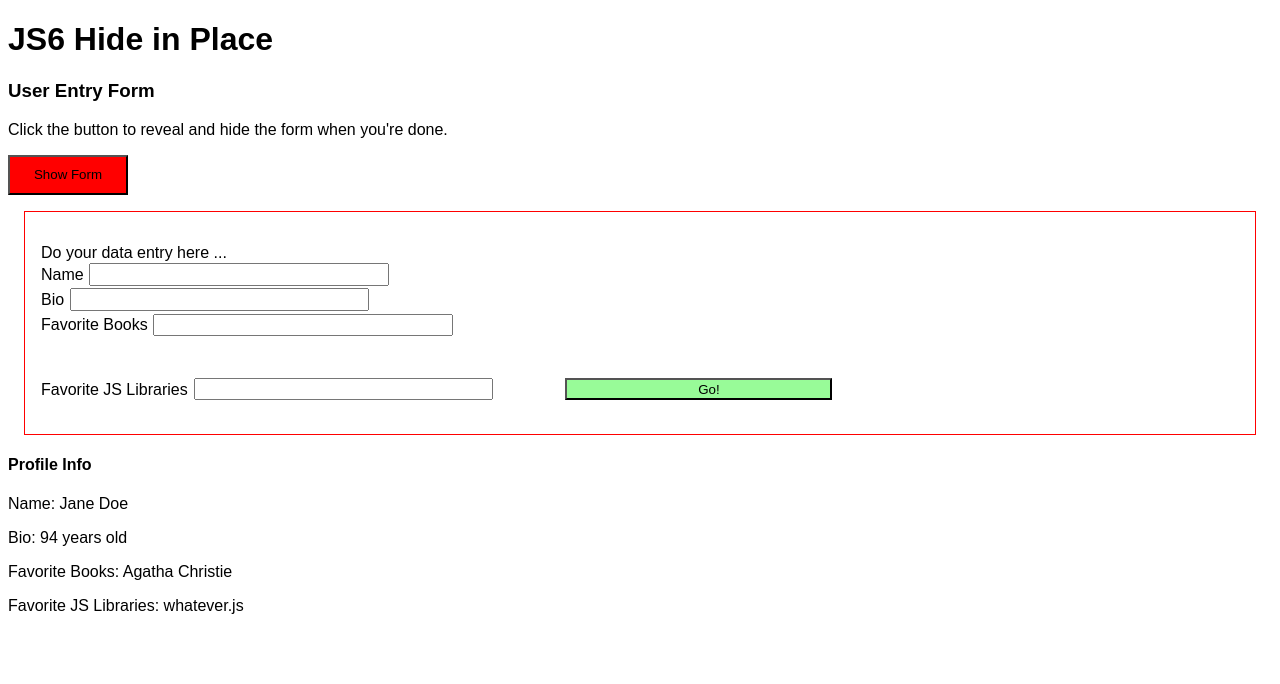
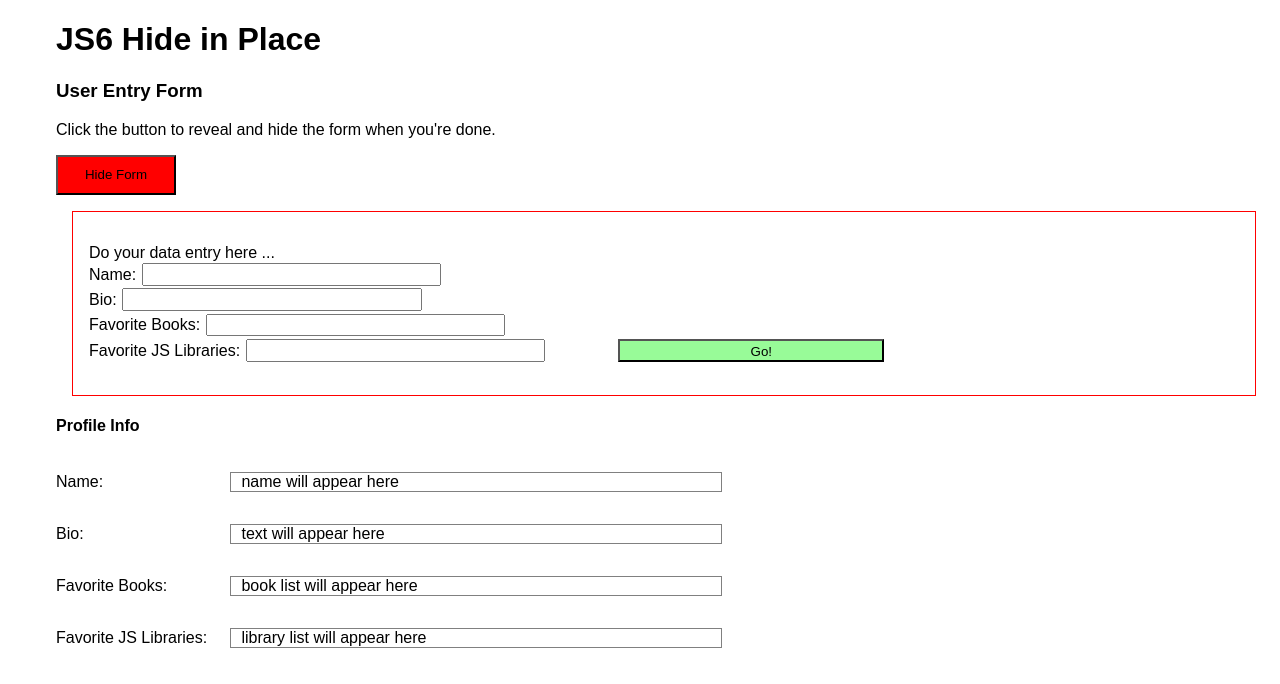
Before and after one commit to mmilito/js6_hide_a_form, a plain HTML site: page index.html in a window 1280 px wide. Both pictures are taken after a click on the button "Show Form". Drawn offline with nearby package versions, Linux system fonts and the light colour scheme.

Commit message:
EOD 1/30/15

```diff
--- a/index.html
+++ b/index.html
@@ -17,20 +17,31 @@
 
 			<form class="user_form form_toggle">
 				<label>Do your data entry here ...</label><br>
-				Name   <input class="name" type="text" name="name"><br>
-				Bio   <input class="bio" type="text" name="bio"><br>
-				Favorite Books   <input class="books" type="text" name="books"><br>
-				Favorite JS Libraries   <input class="js_lib" type="text" name="js_lib">
+				Name: <input class="name" type="text" name="name"><br>
+				Bio: <input class="bio" type="text" name="bio"><br>
+				Favorite Books: <input class="books" type="textarea" name="books"><br>
+				Favorite JS Libraries: <input class="js_lib" type="textarea" name="js_lib">
 				<input class="submit_button" type="submit" value="Go!">
 			</form>
 
 			<h4>Profile Info</h4>
 				<div class="profile">
-					<p>Name: <span class="name">Jane Doe</span></p>
-					<p>Bio: <span class="bio">94 years old</span></p>
-					<p>Favorite Books: <span class="books">Agatha Christie</span></p>
-					<p>Favorite JS Libraries: <span class="js_lib">whatever.js</span></p>
-
+					<div class="form_pair">
+						<label class="title">Name: </label>
+						<p class="name">name will appear here</p>
+					</div>
+					<div class="form_pair">
+						<label class="title">Bio: </label>
+						<p class="bio">text will appear here</p>
+					</div>
+					<div class="form_pair">
+						<label class="title">Favorite Books: </label>
+						<p class="books">book list will appear here</p>
+					</div>
+					<div class="form_pair">
+						<label class="title">Favorite JS Libraries: </label>
+						<p class="js_lib">library list will appear here</p>
+					</div>
 		</div>
 	<script src="http://cdnjs.cloudflare.com/ajax/libs/jquery/2.0.3/jquery.min.js"></script>
 	<script src="main.js"></script>
--- a/main.css
+++ b/main.css
@@ -3,6 +3,7 @@
 body {
 	font-family: arial;
 	font-size: 12pt;
+	padding-left: 3em;
 }
 form {
 	border: .1em solid red;
@@ -12,6 +13,7 @@ form {
 	padding-left: 1em;
 }
 form input {
+	display: inline-block;
 	width: 20em;
 	margin: .1em;
 	padding-top:.2em;
@@ -19,7 +21,6 @@ form input {
 }
 form .submit_button {
 	margin-left:5em;
-	margin-top: 3em;
 	background-color: palegreen;
 }
 .button_show {
@@ -31,13 +32,23 @@ form .submit_button {
 
 .button_hide {
 	background-color: red;
-/*	text-align: center;
-	width: 9em;
-	height: 3em;*/
 }
 .form_toggle {
 	display: none;
 }
-.profile {
-	position:relative;
+.form_pair p {
+	display: inline-block;
+	border: 1px solid gray;
+	/*position:absolute;*/
+	padding-left: 10px;
+	margin-left: 10px;
+	width: 30em;
+	min-height: 1emx;
 }
+.form_pair .title {
+	display: inline-block;
+	width:  10em;
+	height: 1em;
+	/*float:left;*/
+	/*border:1px solid black;*/
+}
--- a/main.js
+++ b/main.js
@@ -1,60 +1,43 @@
 // Main JS for JS6 Hide a Form
-
-//$('form').hide()
 
 
 $(document).on('ready', function() {
 
-// // shows form
+// // show/hide form via toggling some classes
  	$('button').on('click',function() {
  		//console.log(this);
- 		$('button').toggleClass("button_hide");
- 		//console.log($('button').hasClass("button_hide"));
- 		 if ($('button').hasClass("button_hide")) {
- 		 	$('button').text("Show Form");
+ 		$(this).toggleClass("button_hide");
+ 		//console.log($(this).hasClass("button_hide"),"buttonHide");
+ 		 if ($(this).hasClass("button_hide")) {
+ 		 	$(this).text("Hide Form");
  		// 	console.log(this);
  		 	} else {
- 		 		$('button').text("Hide Form");
- 		};
+ 		 		$(this).text("Show Form");
+ 		}
  		$('form').toggleClass('form_toggle');
+ 		//console.log("past show/hide form")
  	});
 
 
+// //  create listener just for form update
+ 	$('form').on('submit',function(e) {
+ 		e.preventDefault();
+ 		//console.log("starting form listener")
 
-// //  create listener just for form update
-
- 	$('form').on('submit',function(e) {
- 		//console.log($('form'));
- 		var storeClass = $('input.name').class;
- 		//console.log(storeClass);
- 		var storeText = $('input.name').val();
-  		//console.log(storeText);
-  	 	//update profile to text from form
-  		$('.profile.storeClass').val(storeText);
-  		e.preventDefault();
+ 		var childrenList=$(this).children('input').not('.submit_button');
+ 		//console.log(childrenList);
+ 		childrenList.each(function(){
+ 			var childClass = $(this).attr('class');
+			var childVal = $(this).val();
+			$('.form_pair .'+childClass).text(childVal);
+			//console.log("child:",childClass);
+ 		});
+ 		//clear form submission fields when written away
+ 		 childrenList.each(function(){
+ 		 	childrenList.val('');
+ 		 })
  	});
 
-// // toggle form class on hide button only
-// 	$('.button_show').on('click', function(){
-// 		$('form').toggleClass('form_toggle');
-// 	});
-
-
-// // to handle form submission
-// 	$('input').on('blur',function() {
-// 		console.log("working");
-// 		//return false;
-// 	var storeText = $('.name').val();
-// 		console.log(storeText);
-
-// 	var storeClass = $(this).class();
-// 		console.log(storeClass);
-// 	//update profile to text from form
-// 	$('.profile.storeClass').val(storeText);
-
-
-
-// 	});
 
 
 
```
Also changed, not shown: 1 other file.
